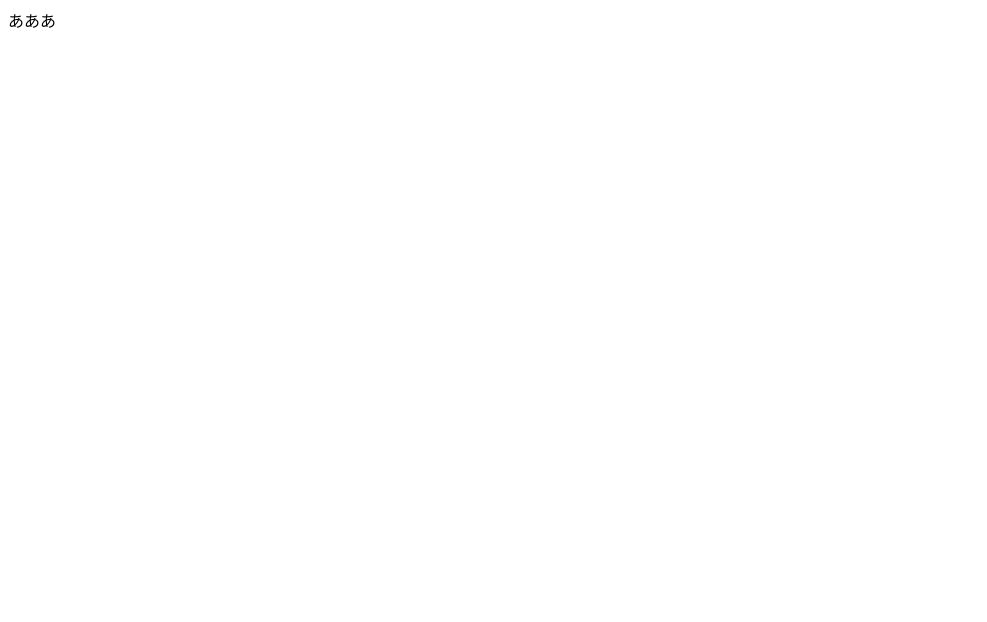
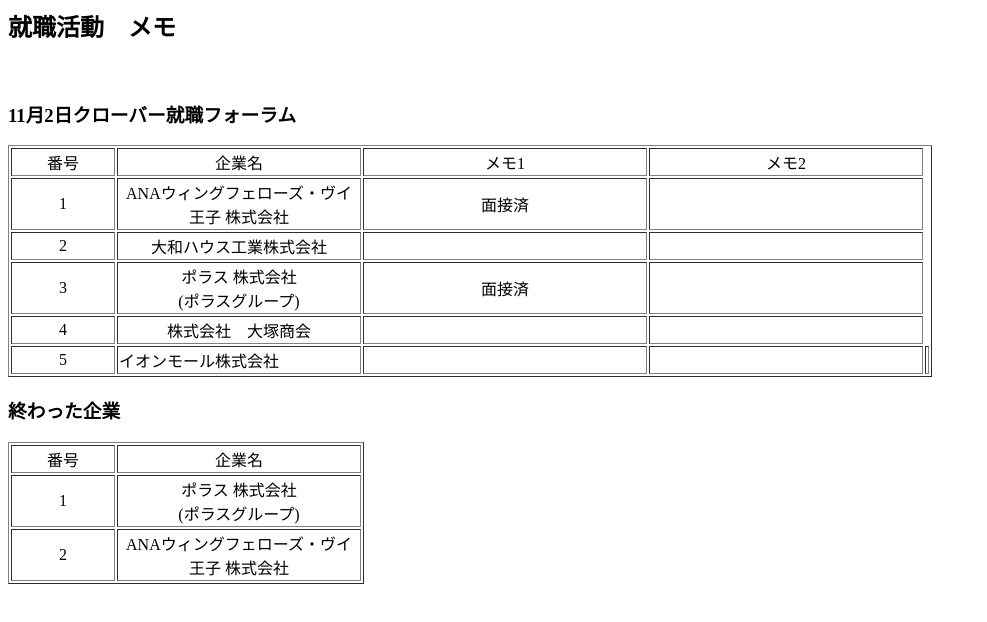
Before and after one commit to miki0113/Chat-Management, a plain HTML site: page index.html in a window 1280 px wide. Shown: the whole page, without its empty margins (0-987 px from the left). Drawn offline with Linux system fonts and the light colour scheme.

Commit message:
index.html を更新

```diff
--- a/index.html
+++ b/index.html
@@ -1 +1,69 @@
-あああ
+<html>
+<head>
+<meta charset="utf-8">
+<meta name="viewport" content="width=device-width, initial-scale=1.0">
+<title>就職活動メモ</title>
+</head>
+<body>
+<h2>就職活動　メモ</h2>
+<br>
+<h3>11月2日クローバー就職フォーラム</h3>
+<table>
+<body>
+<table border="1">
+<tr>
+<td><center>番号</center></td>
+<td><center>企業名</center></td>
+<td><center>メモ1</center></td>
+<td><center>メモ2</center></td>
+</tr>
+<tr>
+<td width="100"><center>1</center></td>
+<td width="240"><center>ANAウィングフェローズ・ヴイ王子 株式会社</center></a></td>
+<td width="280"><center>面接済</center></td>
+<td wrdth<"20"><center></center></td>
+</tr>
+<tr>
+<td><center>2</center></td>
+<td><center>大和ハウス工業株式会社</center></td>
+<td><center></center></td>
+<td><center></center></td>
+</tr>
+<tr>
+<td><center>3</center></td>
+<td><center>ポラス 株式会社<br>(ポラスグループ)</center></td>
+<td><center>面接済</center></td>
+<td><center></center></td>
+</tr>
+<td><center>4</center></td>
+<td><center>株式会社　大塚商会</center></td>
+<td><center></center></td>
+<td width="270"><center></center></td>
+</tr>
+<tr>
+<td><center>5</center></td>
+<td>イオンモール株式会社</td>
+<td></td>
+<td></td>
+<td></td>
+</tr>
+</table>
+<h3>終わった企業</h3>
+<table>
+<body>
+<table border="1">
+<tr>
+<td><center>番号</center></td>
+<td><center>企業名</center></td>
+</tr>
+<tr>
+<td width="100"><center>1</center></td>
+<td width="240"><center>ポラス 株式会社<br>(ポラスグループ)</center></td>
+</tr>
+<tr>
+  <td><center>2</center></td>
+  <td><center>ANAウィングフェローズ・ヴイ王子 株式会社</center></td>
+</tr>
+</table>
+</body>
+</html>
```
